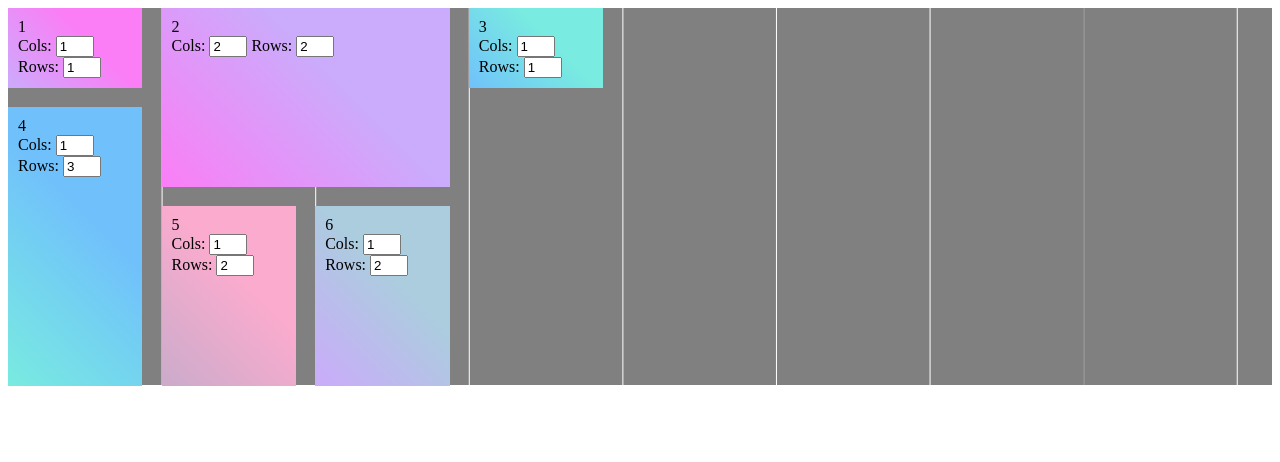
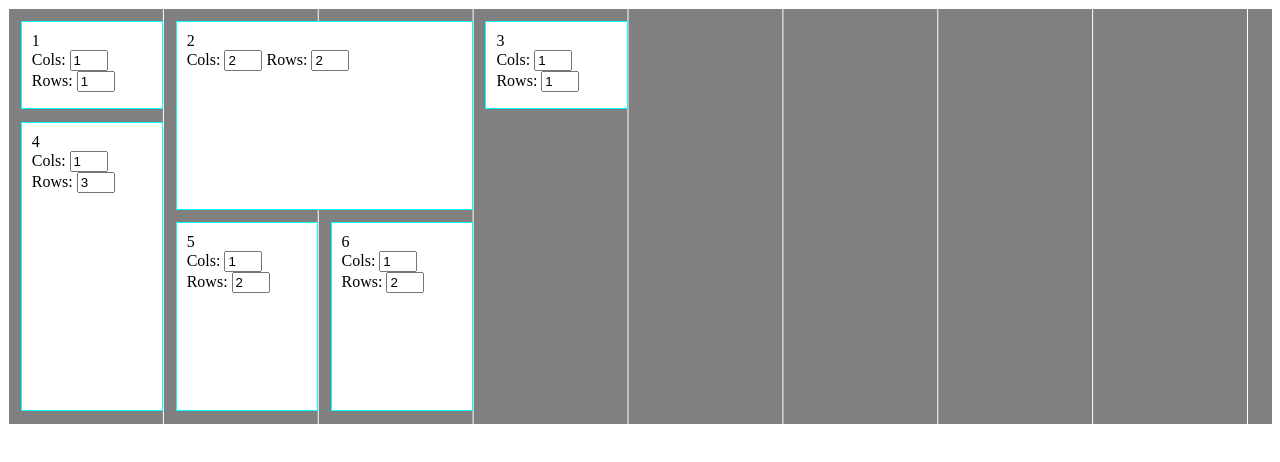
Before and after one commit to PushpikaWan/Angular-drag-drop-resize, an Angular app: page / in a window 1280 px wide. Shown: the top 462 px of the page. Built offline with nearby package versions, Linux system fonts and the light colour scheme.

Commit message:
block cannot put on space issue fixed

```diff
--- a/src/app/app.component.css
+++ b/src/app/app.component.css
@@ -1,44 +1,47 @@
 .grid {
   display: grid;
-  grid-gap: 1.5vw;
+  grid-gap: 1vw;
   height: 100%;
   width: 100%;
   box-sizing: border-box;
   max-width: 100vw;
-  /*padding: 1.5vw;*/
+  padding: 1vw;
 }
 
 .grid {
-  grid-template-columns: repeat(8,10.5vw); /* 100vw - (calculate : gap *7 + padding *2 + 2* margin) / 8 */
+  grid-template-columns: repeat(8,11.1vw); /* 100vw - (calculate : gap *7 + padding *2 + 2* margin) / 8 */
   /*grid-auto-columns: 1fr;*/
-  grid-auto-rows: 1fr;
+  grid-auto-rows: 11vh;
   border-color: #123dae;
   background-color:gray;
-  background-image: linear-gradient(0deg, white 1px, transparent 1px),
-  linear-gradient(90deg, gray 1px, transparent 1px),
+  background-image: linear-gradient(white 1px, transparent 1px),
+  /*linear-gradient(90deg, gray 1vw, transparent 1px),*/
   linear-gradient(90deg, white 1px, transparent 1px);
-  background-size:1vh,10.5vw,12vw;
+  /*background-size:1vh,12.1vw, 12.1vw;*/
+  background-size:1vh,12.1vw;
 }
 
 .grid .item {
   position: relative;
   padding: 10px;
   transition: background 500ms, outline 500ms;
+  background-color: white;
+  border: aqua solid 1px;
 }
 .grid .item:hover{
   cursor: move;
 }
 
-.grid .item:nth-child(1)  {background-image: linear-gradient(45deg, #cbabfb 0%, #fb7ef6 60%);}
-.grid .item:nth-child(2)  { background-image: linear-gradient(45deg, #fb7ef6 0%, #cbabfb 60%); }
-.grid .item:nth-child(3)  { background-image: linear-gradient(45deg, #70c1fb 0%, #79ebe0 60%); }
-.grid .item:nth-child(4)  { background-image: linear-gradient(45deg, #79ebe0 0%, #70c1fb 60%); }
-.grid .item:nth-child(5) { background-image: linear-gradient(45deg, #cbabcb 0%, #fbabce 60%); }
-.grid .item:nth-child(6) { background-image: linear-gradient(45deg, #cbabfb 0%, #abcdde 60%); }
-.grid .item:nth-child(7) { background-image: linear-gradient(45deg, #aabbcc 0%, #bcbcad 60%); }
-.grid .item:nth-child(8) { background-image: linear-gradient(45deg, #bceff3 0%, #adada3 60%); }
-.grid .item:nth-child(9) { background-image: linear-gradient(45deg, #cbabfb 0%, #123dae 60%); }
-.grid .item:nth-child(10) { background-image: linear-gradient(45deg, #13fdad 0%, #fb1212 60%); }
+/*.grid .item:nth-child(1)  {background-image: linear-gradient(45deg, #cbabfb 0%, #fb7ef6 60%);}*/
+/*.grid .item:nth-child(2)  { background-image: linear-gradient(45deg, #fb7ef6 0%, #cbabfb 60%); }*/
+/*.grid .item:nth-child(3)  { background-image: linear-gradient(45deg, #70c1fb 0%, #79ebe0 60%); }*/
+/*.grid .item:nth-child(4)  { background-image: linear-gradient(45deg, #79ebe0 0%, #70c1fb 60%); }*/
+/*.grid .item:nth-child(5) { background-image: linear-gradient(45deg, #cbabcb 0%, #fbabce 60%); }*/
+/*.grid .item:nth-child(6) { background-image: linear-gradient(45deg, #cbabfb 0%, #abcdde 60%); }*/
+/*.grid .item:nth-child(7) { background-image: linear-gradient(45deg, #aabbcc 0%, #bcbcad 60%); }*/
+/*.grid .item:nth-child(8) { background-image: linear-gradient(45deg, #bceff3 0%, #adada3 60%); }*/
+/*.grid .item:nth-child(9) { background-image: linear-gradient(45deg, #cbabfb 0%, #123dae 60%); }*/
+/*.grid .item:nth-child(10) { background-image: linear-gradient(45deg, #13fdad 0%, #fb1212 60%); }*/
 
 .number-spinner{
   width: 30px;
--- a/src/app/app.component.html
+++ b/src/app/app.component.html
@@ -1,4 +1,4 @@
-<div class="grid">
+<div class="grid" id="grid">
   <div class="item" *ngFor="let item of items | keyvalue; let i = index"
        [style.grid-column-start]="item.value.xStart" [style.grid-column-end]="item.value.xEnd"
        [style.grid-row-start]="item.value.yStart" [style.grid-row-end]="item.value.yEnd" tabindex="1"
--- a/src/app/app.component.ts
+++ b/src/app/app.component.ts
@@ -1,6 +1,5 @@
-import { Component, Renderer2 } from '@angular/core';
+import {Component, HostListener, Renderer2} from '@angular/core';
 import { DashboardControllingService } from './dashboard-controlling.service';
-import { Target } from '@angular/compiler';
 
 @Component({
   selector: 'app-root',
@@ -11,9 +10,12 @@ import { Target } from '@angular/compiler';
 export class AppComponent {
   title = 'angular-drag-drop-resize';
   items: Map<number, DashboardItem> = new Map();
-  private dragSrcEl: Target = null;
-  private innerHTML: string;
-  private overTarget: Target = null;
+  private dragSrcEl: HTMLDivElement = null;
+  private overTarget: HTMLDivElement = null;
+  private gridClientX: number;
+  private gridClientY: number;
+  private maxColumnsCount: number = 8; //this is static can only change by css
+  private maxRowsCount: number = 0;
 
   constructor(private dashboardControllingService: DashboardControllingService, private renderer: Renderer2) {
     this.items.set(1, {id: 1, xStart: 1, xEnd: 2, yStart: 1, yEnd: 2});
@@ -81,12 +83,12 @@ export class AppComponent {
       ev.stopPropagation(); // Stops some browsers from redirecting.
     }
     ev.preventDefault();
-    const data = ev.dataTransfer.getData('text');
+    // const data = ev.dataTransfer.getData('text');
   }
 
   handleDragOver(ev) {
     ev.preventDefault();
-    const data = ev.dataTransfer.getData('text');
+    // const data = ev.dataTransfer.getData('text');
     ev.dataTransfer.dropEffect = 'move';
   }
 
@@ -115,25 +117,60 @@ export class AppComponent {
     }
   }
 
-  handleDragLeave(ev) {
-    ev.preventDefault();
+  handleDragLeave(event) {
+    event.preventDefault();
     this.overTarget = null;
   }
 
   handleDragStart(event) {
     this.renderer.setStyle(event.target, 'opacity', '0.4');
     this.dragSrcEl = event.target;
-
+    this.updatePreDragging();
     event.dataTransfer.effectAllowed = 'move';
     event.dataTransfer.setData('text', event.target.id);
   }
 
+  /**
+   * update window client data, rows and columns count
+   */
+  private updatePreDragging() {
+    const gridElement = document.getElementById('grid');
+    this.gridClientX = gridElement.clientWidth;
+    this.gridClientY = gridElement.clientHeight;
+
+    Array.from(this.items.values())
+      .forEach(value => {
+        if(value.yEnd > this.maxRowsCount){
+          this.maxRowsCount = value.yEnd;
+        }
+      });
+    console.log('wid',this.gridClientX, 'height',this.gridClientY,
+      'max columns',this.maxColumnsCount,'maxRows', this.maxRowsCount);
+  }
+
   handleDragEnd(event) {
     this.renderer.setStyle(event.target, 'opacity', '1.0');
+    // todo check column is enough to drop there and add extra logic to move others
+    if( this.dragSrcEl && this.items.get(this.toInt(this.dragSrcEl.id)) != undefined){
+      let movingElement: DashboardItem = this.items.get(this.toInt(this.dragSrcEl.id));
+
+      const colDiff = movingElement.xEnd - movingElement.xStart;
+      const rowDiff = movingElement.yEnd - movingElement.yStart;
+      console.log('target', event.target);
+      console.log('put col start',  (event.clientX / (this.gridClientX / this.maxColumnsCount)));
+      movingElement.xStart = Math.ceil(event.clientX / (this.gridClientX / this.maxColumnsCount));
+      movingElement.xEnd = movingElement.xStart + colDiff;
+      movingElement.yStart = Math.ceil(event.clientY / (this.gridClientY / this.maxRowsCount));
+      movingElement.yEnd = movingElement.yStart + rowDiff;
+
+      this.items.set(this.toInt(this.dragSrcEl.id), movingElement);
+      this.moveConflictingRows(movingElement);
+    }
   }
 
   private isConflictingItem(resizingItem: DashboardItem, item: DashboardItem): boolean {
-    return item.xStart < resizingItem.xEnd && item.xEnd > resizingItem.xStart && item.yStart < resizingItem.yEnd && item.yEnd > resizingItem.yStart && item.id !== resizingItem.id;
+    return item.xStart < resizingItem.xEnd && item.xEnd > resizingItem.xStart && item.yStart < resizingItem.yEnd
+      && item.yEnd > resizingItem.yStart && item.id !== resizingItem.id;
   }
 
   private toInt(val: any, fallbackValue: number = 0): number {
```
